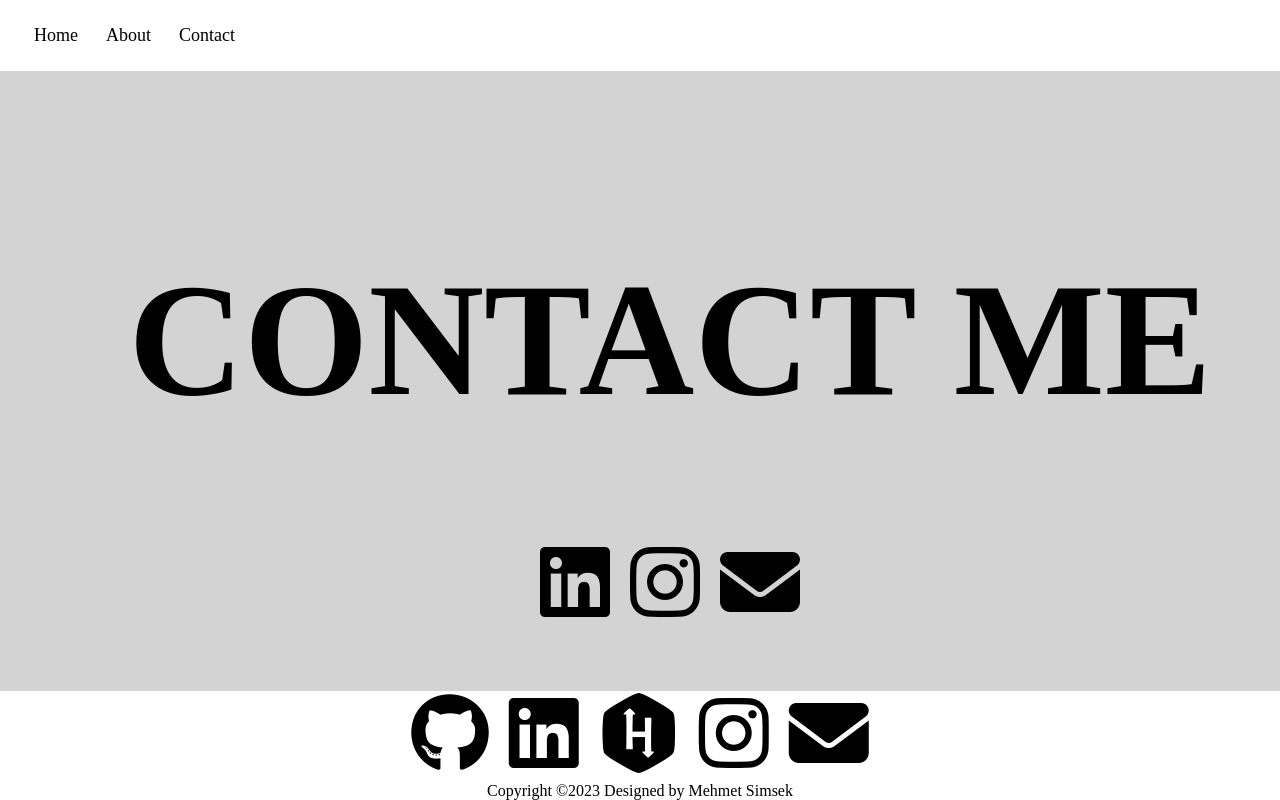
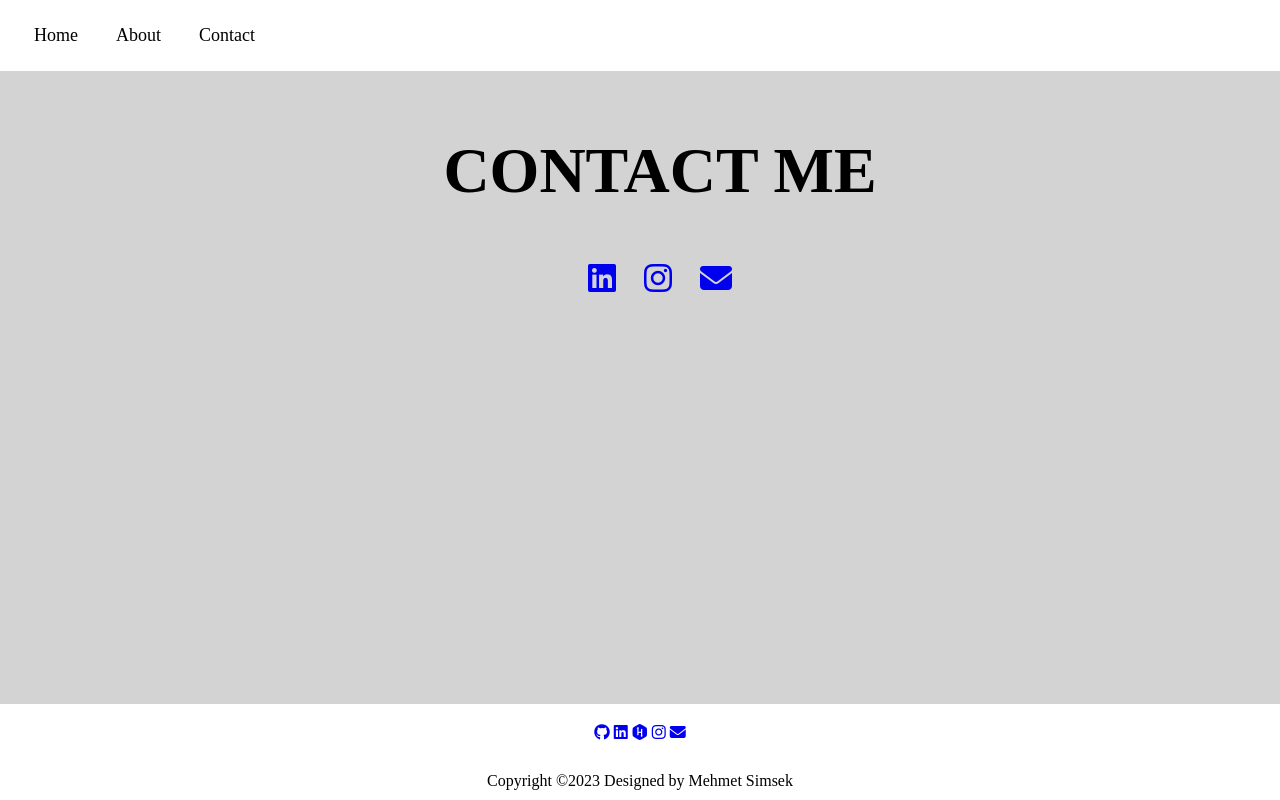
Before and after one commit to SimsekMehmet1/MehmetSimsek.github.io, a plain HTML site: page Contact.html in a window 1280 px wide. Shown: the top 800 px of the page. Drawn offline with Linux system fonts and the light colour scheme.

Commit message:
Made changes to issues  smaller screens

```diff
--- a/Contact.css
+++ b/Contact.css
@@ -6,7 +6,6 @@ body {
   flex-direction: column;
   min-height: 100vh;
   background-color: lightgray;
-  min-height: 100vh;
   overflow-x: hidden;
 }
 
@@ -21,15 +20,17 @@ body {
 .menu a {
   color: #000000;
 }
+
 .menu {
   display: flex;
+  gap: 10px;
   font-size: 18px;
 }
 
 .menu li:hover {
   background-color: #c51313;
   border-radius: 5px;
-  transition: 0.3 ease;
+  transition: 0.3s ease;
 }
 
 .menu li {
@@ -45,74 +46,49 @@ li {
 }
 
 .Middle {
-  /* position: absolute; */
   width: 100%;
-  padding: 70px 30px 20px;
+  padding: 20px;
   text-align: center;
-  font-size: 80px;
-  /* top: 50%;
-  left: 50%;
-  transform: translate(-50%, -50%); */
+  font-size: 2em;
 }
 
-.Middle .fa-linkedin {
-  color: black;
-}
-
-.Middle .fa-instagram {
-  color: black;
-}
-
-.Middle .fa-envelope {
-  color: black;
+.Middle a {
+  display: inline-block;
+  margin: 10px;
 }
 
 .footer {
   background-color: #ffffff;
-  padding: 0px;
+  padding: 20px;
   text-align: center;
-  font-size: 80px;
   margin-top: auto;
-}
-
-.footer .fa-github {
-  color: black;
-}
-
-.footer .fa-linkedin {
-  color: black;
-}
-
-.footer .fa-hackerrank {
-  color: black;
-}
-
-.footer .fa-envelope {
-  color: black;
-}
-
-.footer .fa-instagram {
-  color: black;
 }
 
 .footNav {
   text-align: center;
   background-color: #ffffff;
+  padding: 10px;
 }
 
-@media (max-width: 375px) {
+@media (max-width: 768px) {
   .menu {
-    font-size: 14px;
+    flex-direction: column;
+    align-items: center;
+  }
+
+  .menu li {
+    margin: 5px 0;
   }
 
   .Middle h1 {
-    font-size: 20px;
+    font-size: 1.5em;
   }
+
   .footer {
-    font-size: 14px;
+    font-size: 1em;
   }
 
   .footNav {
-    font-size: 5px;
+    font-size: 1em;
   }
 }
--- a/Contact.html
+++ b/Contact.html
@@ -23,38 +23,38 @@
       <h1>CONTACT ME</h1>
 
       <a href="https://www.linkedin.com/in/mehmet-simsek-ab1ba31ba/">
-        <i class="fa-brands fa-linkedin" aria-hidden="true"></i
-      ></a>
+        <i class="fa-brands fa-linkedin"></i>
+      </a>
 
       <a href="https://www.instagram.com/itsmehmetsimsek/">
-        <i class="fa-brands fa-instagram" aria-hidden="true"></i
-      ></a>
+        <i class="fa-brands fa-instagram"></i>
+      </a>
 
       <a href="mailto:simsek.mehmet1@outlook.com">
-        <i class="fa fa-envelope" aria-hidden="true"></i
-      ></a>
+        <i class="fa fa-envelope"></i>
+      </a>
     </div>
 
     <footer class="footer">
       <a href="https://github.com/SimsekMehmet1">
-        <i class="fa-brands fa-github" aria-hidden="true"></i
-      ></a>
+        <i class="fa-brands fa-github"></i>
+      </a>
 
       <a href="https://www.linkedin.com/in/mehmet-simsek-ab1ba31ba/">
-        <i class="fa-brands fa-linkedin" aria-hidden="true"></i
-      ></a>
+        <i class="fa-brands fa-linkedin"></i>
+      </a>
 
       <a href="https://www.hackerrank.com/simsek_mehmet1">
-        <i class="fa-brands fa-hackerrank" aria-hidden="true"></i
-      ></a>
+        <i class="fa-brands fa-hackerrank"></i>
+      </a>
 
       <a href="https://www.instagram.com/itsmehmetsimsek/">
-        <i class="fa-brands fa-instagram" aria-hidden="true"></i
-      ></a>
+        <i class="fa-brands fa-instagram"></i>
+      </a>
 
       <a href="mailto:simsek.mehmet1@outlook.com">
-        <i class="fa fa-envelope" aria-hidden="true"></i
-      ></a>
+        <i class="fa fa-envelope"></i>
+      </a>
     </footer>
 
     <footer class="footNav">
```
